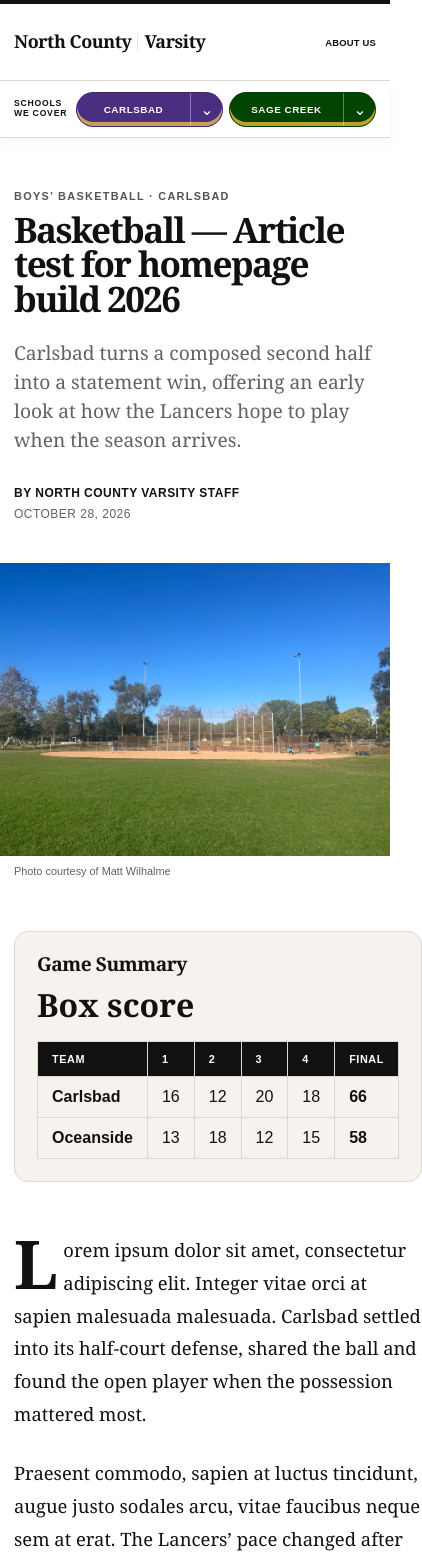
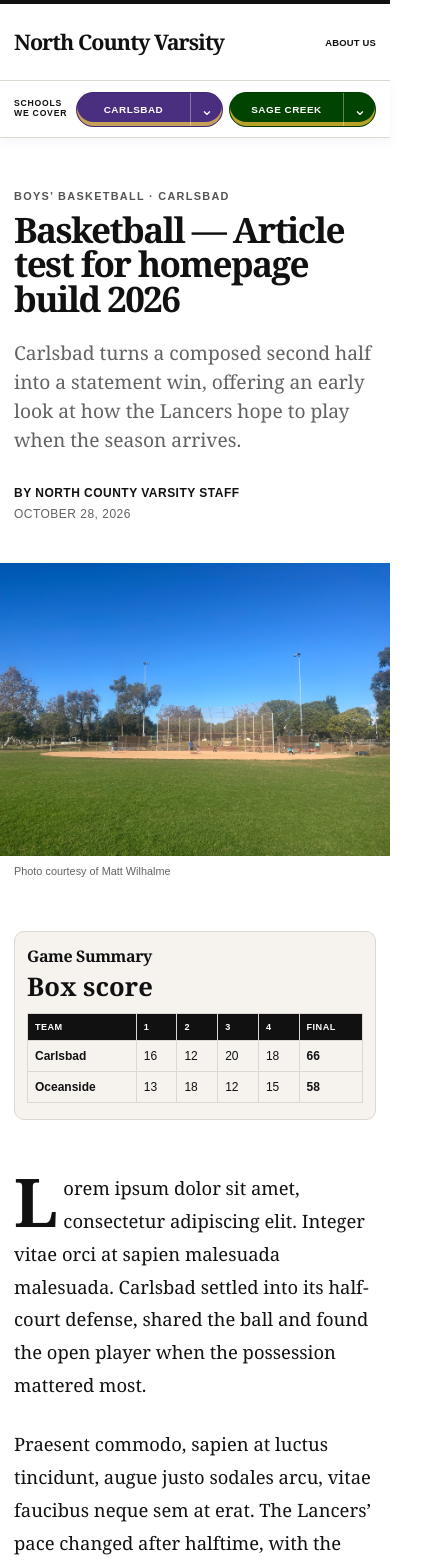
Before and after one commit to mattwilhalme/carlsbad-varsity, a Next.js app: page /articles/basketball-article-test-homepage-build-2026/ in a window 390 px wide. Shown: the top 1561 px of the page, 422 px wide, since content can reach past the window. Built offline with nearby package versions, Linux system fonts and the light colour scheme.

Commit message:
feat: refine responsive editorial layout

```diff
--- a/src/app/about/page.tsx
+++ b/src/app/about/page.tsx
@@ -5,7 +5,7 @@ export const metadata: Metadata = {
   description: "Learn about North County Varsity, an independent publication covering varsity sports across North County San Diego.",
 };
 
-const email = "mwilhalme@gmail.com";
+const email = "editor@northcountyvarsity.com";
 
 export default function AboutPage() {
   return (
--- a/src/app/globals.css
+++ b/src/app/globals.css
@@ -7,9 +7,7 @@ a:focus-visible, summary:focus-visible { outline: 3px solid var(--brand-gold); o
 .page-shell, .header-inner { width: min(1180px, calc(100% - 40px)); margin-inline: auto; }
 .publication-header { position: sticky; top: 0; z-index: 20; color: #111; background: rgb(255 255 255 / .97); border-top: 4px solid #111; border-bottom: 1px solid var(--line); }
 .publication-header-inner { display: flex; align-items: center; justify-content: space-between; gap: 28px; min-height: 108px; }
-.masthead { display: inline-flex; flex: 0 0 auto; align-items: center; gap: 13px; font: 900 1.95rem/1 Georgia, "Times New Roman", serif; letter-spacing: -.035em; text-decoration: none; }
-.masthead span { color: #111; }
-.masthead i { width: 1px; height: 25px; background: var(--brand-sand); opacity: .75; }
+.masthead { display: inline-flex; flex: 0 0 auto; align-items: center; font: 900 2.35rem/.95 Georgia, "Times New Roman", serif; letter-spacing: -.055em; text-decoration: none; }
 .publication-nav { display: flex; gap: 24px; }
 .publication-nav a { padding: 42px 0 38px; font-size: .75rem; font-weight: 800; letter-spacing: .08em; text-decoration: none; text-transform: uppercase; border-bottom: 2px solid transparent; }
 .publication-nav a:hover { border-color: #111; }
@@ -232,9 +230,9 @@ a:focus-visible, summary:focus-visible { outline: 3px solid var(--brand-gold); o
 .rail-game time { color: var(--muted); font-size: .68rem; font-weight: 900; letter-spacing: .04em; text-transform: uppercase; }
 .rail-game > span { display: flex; flex-direction: column; gap: 2px; min-width: 0; }
 .rail-game .rail-matchup { gap: 2px; }
-.rail-game strong { display: grid; grid-template-columns: minmax(0, 1fr) auto; gap: 8px; align-items: baseline; font: 900 1rem/1.08 Georgia, serif; }
+.rail-game strong { min-width: 0; font: 900 1rem/1.08 Georgia, serif; }
 .rail-game strong span { min-width: 0; text-wrap: balance; }
-.rail-game strong em { font: 900 .72rem/1 Arial, sans-serif; font-style: normal; white-space: nowrap; }
+.rail-game strong em { display: inline; margin-left: 3px; font: 900 .68rem/1 Arial, sans-serif; font-style: normal; white-space: nowrap; }
 .rail-game small { margin-top: 5px; color: var(--muted); font-size: .62rem; }
 .rail-game b { font-size: .72rem; font-variant-numeric: tabular-nums; white-space: nowrap; }
 
@@ -245,7 +243,7 @@ a:focus-visible, summary:focus-visible { outline: 3px solid var(--brand-gold); o
 .article-byline { display: flex; gap: 14px 24px; margin-top: 32px; font-size: .75rem; letter-spacing: .04em; text-transform: uppercase; }
 .article-byline time { color: var(--muted); }
 .article-hero { margin-block: 0 54px; }
-.article-hero img { max-height: 690px; object-fit: cover; }
+.article-hero img { max-height: 690px; margin-inline: auto; object-fit: cover; object-position: center; }
 .article-hero figcaption { margin-top: 9px; color: var(--muted); font-size: .68rem; }
 .article-layout { display: grid; grid-template-columns: minmax(0, 2fr) minmax(230px, .75fr); gap: clamp(50px, 8vw, 100px); align-items: start; padding-bottom: 100px; }
 .article-body { max-width: 720px; }
@@ -254,22 +252,20 @@ a:focus-visible, summary:focus-visible { outline: 3px solid var(--brand-gold); o
 .article-copy > p:first-child::first-letter { float: left; margin: .04em .08em 0 0; font: 900 4.2rem/.78 Georgia, serif; }
 .article-box-score { padding: 22px; background: #f6f3ef; border: 1px solid var(--line); border-radius: 14px; }
 .article-box-score h2, .article-related h2, .league-standings h2 { margin: 0 0 20px; font: 900 2rem/1 Georgia, serif; }
-.article-sidebar { position: sticky; top: 200px; display: grid; gap: 42px; }
+.article-sidebar { position: sticky; top: 200px; display: grid; min-width: 0; gap: 42px; }
 .article-related { border-top: 4px solid #111; padding-top: 18px; }
 .article-related a { display: grid; gap: 7px; padding: 18px 0; border-top: 1px solid var(--line); text-decoration: none; }
 .article-related span { color: var(--muted); font-size: .65rem; font-weight: 900; letter-spacing: .08em; text-transform: uppercase; }
-.article-related strong { font: 900 1.12rem/1.18 Georgia, serif; }
+.article-related strong { min-width: 0; overflow-wrap: anywhere; font: 900 1.12rem/1.18 Georgia, serif; }
 .league-standings { border-top: 4px solid #111; padding-top: 18px; }
-.league-standings table { width: 100%; border-collapse: collapse; font-size: .74rem; font-variant-numeric: tabular-nums; }
+.league-standings table { width: 100%; border-collapse: collapse; table-layout: fixed; font-size: .74rem; font-variant-numeric: tabular-nums; }
 .league-standings th, .league-standings td { padding: 9px 5px; border-bottom: 1px solid var(--line); text-align: right; }
-.league-standings th:first-child { text-align: left; }
+.league-standings th:first-child { width: 44%; overflow-wrap: anywhere; text-align: left; }
 .league-standings thead th { color: var(--muted); font-size: .58rem; letter-spacing: .06em; text-transform: uppercase; }
 @media (max-width: 760px) {
   .page-shell, .header-inner { width: min(100% - 28px, 1180px); }
   .publication-header-inner { gap: 10px; min-height: 76px; }
-  .masthead { gap: 6px; font-size: 1.12rem; letter-spacing: -.025em; }
-  .masthead span { font-size: 1.12rem; }
-  .masthead i { display: block; height: 16px; }
+  .masthead { max-width: 220px; font-size: clamp(1.3rem, 5.5vw, 1.65rem); letter-spacing: -.045em; }
   .publication-nav { gap: 14px; }
   .publication-nav a { padding-block: 28px 25px; font-size: .59rem; letter-spacing: .02em; }
   .coverage-navigation { top: 80px; }
@@ -336,5 +332,20 @@ a:focus-visible, summary:focus-visible { outline: 3px solid var(--brand-gold); o
   .article-hero figcaption { padding-inline: 14px; }
   .article-layout { gap: 54px; }
   .article-sidebar { position: static; }
+  .article-box-score { padding: 16px 12px; border-radius: 10px; }
+  .article-box-score .rail-kicker { margin-bottom: 10px; font-size: 1rem; }
+  .article-box-score h2, .article-related h2, .league-standings h2 { margin-bottom: 14px; font-size: 1.6rem; }
+  .article-box-score .period-table { font-size: .75rem; }
+  .article-box-score .period-table th, .article-box-score .period-table td { padding: 8px 7px; }
+  .article-box-score .period-table thead th { font-size: .57rem; }
+  .league-standings th, .league-standings td { padding: 8px 3px; font-size: .7rem; }
+  .article-related a { padding-block: 14px; }
+  .article-related strong { font-size: 1rem; line-height: 1.24; }
+}
+@media (max-width: 380px) {
+  .article-box-score { margin-inline: -4px; padding-inline: 8px; }
+  .article-box-score .period-table { font-size: .68rem; }
+  .article-box-score .period-table th, .article-box-score .period-table td { padding: 7px 5px; }
+  .league-standings table { font-size: .66rem; }
 }
 @media (prefers-reduced-motion: reduce) { html { scroll-behavior: auto; } }
--- a/src/app/layout.tsx
+++ b/src/app/layout.tsx
@@ -11,5 +11,5 @@ export const metadata: Metadata = {
 };
 
 export default function RootLayout({ children }: Readonly<{ children: React.ReactNode }>) {
-  return <html lang="en" data-scroll-behavior="smooth"><body><PublicationHeader /><SchoolNav placement="global" />{children}<footer className="footer"><div className="page-shell footer-inner"><div><strong>North County Varsity</strong><p>Independent varsity sports coverage for North County San Diego.</p></div><nav aria-label="Footer"><Link href="/about/">About Us</Link><a href="mailto:mwilhalme@gmail.com?subject=North%20County%20Varsity%20coverage%20request">Request Coverage</a><a href="mailto:mwilhalme@gmail.com?subject=Contact%20North%20County%20Varsity">Contact Us</a></nav></div></footer></body></html>;
+  return <html lang="en" data-scroll-behavior="smooth"><body><PublicationHeader /><SchoolNav placement="global" />{children}<footer className="footer"><div className="page-shell footer-inner"><div><strong>North County Varsity</strong><p>Independent varsity sports coverage for North County San Diego.</p></div><nav aria-label="Footer"><Link href="/about/">About Us</Link><a href="mailto:editor@northcountyvarsity.com?subject=North%20County%20Varsity%20coverage%20request">Request Coverage</a><a href="mailto:editor@northcountyvarsity.com?subject=Contact%20North%20County%20Varsity">Contact Us</a></nav></div></footer></body></html>;
 }
--- a/src/components/GameDetail.tsx
+++ b/src/components/GameDetail.tsx
@@ -72,7 +72,7 @@ export function GameDetail({ game }: { game: Game }) {
 
           <section className="game-actions" aria-label="Game source and corrections">
             {game.sourceUrl && <a href={game.sourceUrl} target="_blank" rel="noreferrer">Original schedule and result source ↗</a>}
-            <a href={`mailto:mwilhalme@gmail.com?subject=${correctionSubject}`}>Report a Correction</a>
+            <a href={`mailto:editor@northcountyvarsity.com?subject=${correctionSubject}`}>Report a Correction</a>
           </section>
         </div>
       </div>
--- a/src/components/HomeGameRail.tsx
+++ b/src/components/HomeGameRail.tsx
@@ -11,9 +11,10 @@ export function HomeGameRail({ games, result = false }: { games: Game[]; result?
     const status = result ? `${game.result} ${game.teamScore}–${game.opponentScore}` : game.time ?? "TBA";
     const homeTeam = game.homeAway === "Away" ? game.opponent : school.name;
     const awayTeam = game.homeAway === "Away" ? school.name : game.opponent;
+    const secondTeamPrefix = game.homeAway === "Neutral" ? "" : "At ";
     return <Link href={`/games/${game.id}/`} className="rail-game" key={game.id}>
       <span className="rail-game-meta"><time dateTime={game.date}>{formatDate(game.date)}</time><b className={game.result ? `outcome-${game.result.toLowerCase()}` : undefined}>{status}</b></span>
-      <span className="rail-matchup"><strong><span>{homeTeam}</span><em>(1-0) vs.</em></strong><strong><span>{awayTeam}</span><em>(1-0)</em></strong><small>{team.sportName}</small></span>
+      <span className="rail-matchup"><strong><span>{awayTeam} <em>(1-0)</em></span></strong><strong><span>{secondTeamPrefix}{homeTeam} <em>(1-0)</em></span></strong><small>{team.sportName}</small></span>
     </Link>;
   })}</div>;
 }
--- a/src/components/PublicationHeader.tsx
+++ b/src/components/PublicationHeader.tsx
@@ -5,7 +5,7 @@ export function PublicationHeader() {
     <header className="publication-header">
       <div className="header-inner publication-header-inner">
         <Link className="masthead" href="/" aria-label="North County Varsity home">
-          <span>North County</span><i aria-hidden="true" /> Varsity
+          North County Varsity
         </Link>
         <nav className="publication-nav" aria-label="Publication">
           <Link href="/about/">About Us</Link>
```
